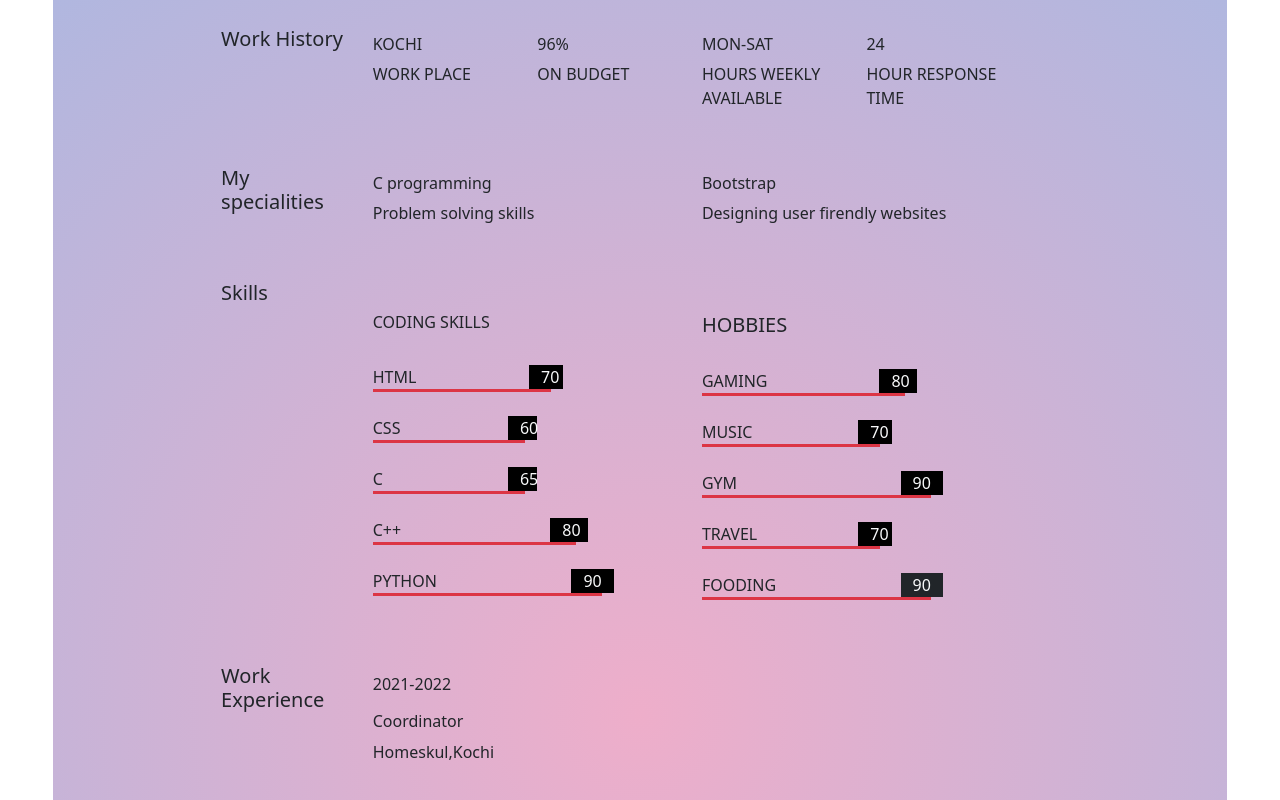
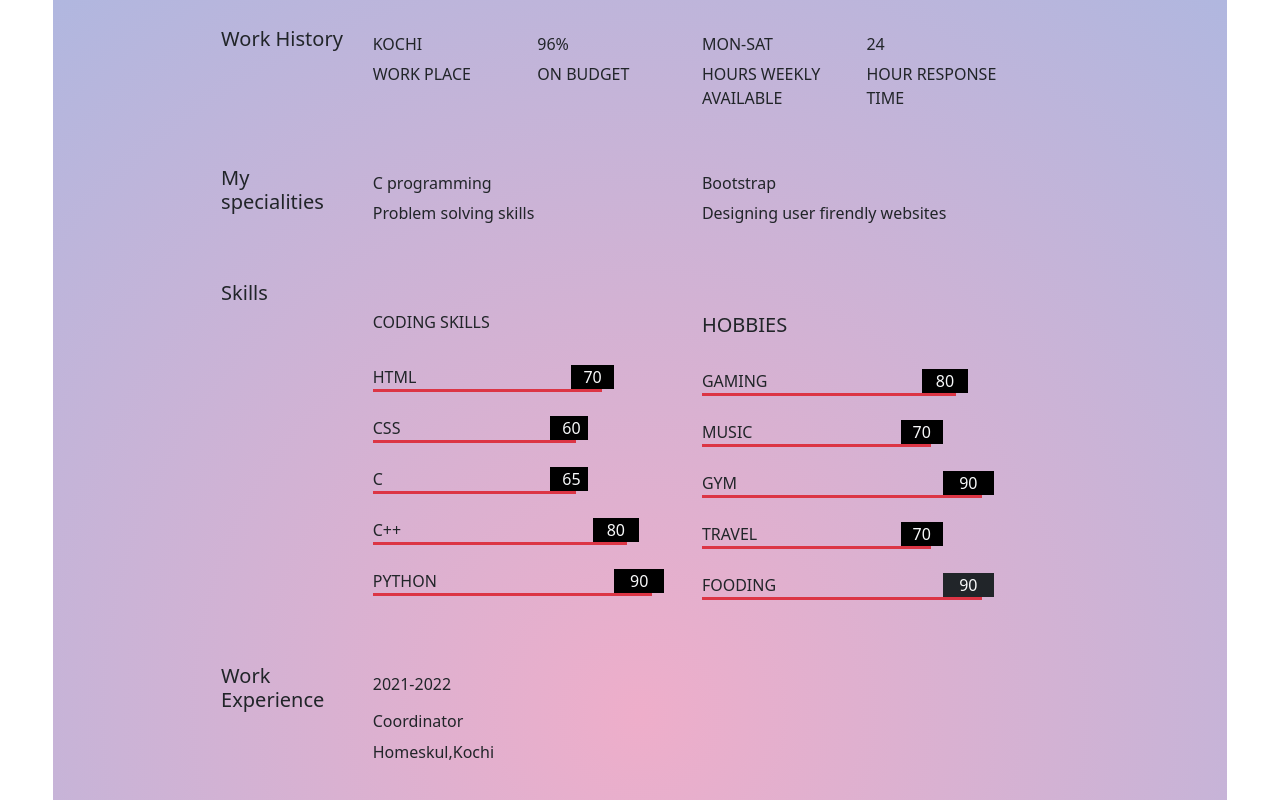
Before and after one commit to abhiram8898/Profiletemplate, a plain HTML site: page index.html in a window 1280 px wide. Shown: the part 555-1355 px from the top of the page. Drawn offline with nearby package versions, Linux system fonts and the light colour scheme.

Commit message:
second commit

```diff
--- a/index.html
+++ b/index.html
@@ -146,7 +146,7 @@
                             <h6>CODING SKILLS</h6>
 
                             <div
-                                class="col-7 pt-4 border border-3 border-top-0 border-end-0 border-start-0 border-danger"
+                                class="col-9 pt-4 border border-3 border-top-0 border-end-0 border-start-0 border-danger"
                             >
                                 <div class="row justify-content-between">
                                     <p class="col-3 py-0 my-0">HTML</p>
@@ -159,7 +159,7 @@
                                 </div>
                             </div>
                             <div
-                                class="col-6 pt-4 border border-3 border-top-0 border-end-0 border-start-0 border-danger"
+                                class="col-8 pt-4 border border-3 border-top-0 border-end-0 border-start-0 border-danger"
                             >
                                 <div class="row justify-content-between">
                                     <p class="col-3 py-0 my-0">CSS</p>
@@ -172,7 +172,7 @@
                             </div>
 
                             <div
-                                class="col-6 pt-4 border border-3 border-top-0 border-end-0 border-start-0 border-danger"
+                                class="col-8 pt-4 border border-3 border-top-0 border-end-0 border-start-0 border-danger"
                             >
                                 <div class="row justify-content-between">
                                     <p class="col-3 py-0 my-0">C</p>
@@ -184,7 +184,7 @@
                                 </div>
                             </div>
                             <div
-                                class="col-8 pt-4 border border-3 border-top-0 border-end-0 border-start-0 border-danger"
+                                class="col-10 pt-4 border border-3 border-top-0 border-end-0 border-start-0 border-danger"
                             >
                                 <div class="row justify-content-between">
                                     <p class="col-3 py-0 my-0">C++</p>
@@ -196,7 +196,7 @@
                                 </div>
                             </div>
                             <div
-                                class="col-9 pt-4 border border-3 border-top-0 border-end-0 border-start-0 border-danger"
+                                class="col-11 pt-4 border border-3 border-top-0 border-end-0 border-start-0 border-danger"
                             >
                                 <div class="row justify-content-between">
                                     <p class="col-3 py-0 my-0">PYTHON</p>
@@ -211,7 +211,7 @@
                         <div class="col-12 col-md-6 py-4">
                             <h5>HOBBIES</h5>
                             <div
-                                class="col-8 pt-4 border border-3 border-top-0 border-end-0 border-start-0 border-danger"
+                                class="col-10 pt-4 border border-3 border-top-0 border-end-0 border-start-0 border-danger"
                             >
                                 <div class="row justify-content-between">
                                     <p class="col-3 py-0 my-0">GAMING</p>
@@ -223,7 +223,7 @@
                                 </div>
                             </div>
                             <div
-                                class="col-7 pt-4 border border-3 border-top-0 border-end-0 border-start-0 border-danger"
+                                class="col-9 pt-4 border border-3 border-top-0 border-end-0 border-start-0 border-danger"
                             >
                                 <div class="row justify-content-between">
                                     <p class="col-3 py-0 my-0">MUSIC</p>
@@ -235,7 +235,7 @@
                                 </div>
                             </div>
                             <div
-                                class="col-9 pt-4 border border-3 border-top-0 border-end-0 border-start-0 border-danger"
+                                class="col-11 pt-4 border border-3 border-top-0 border-end-0 border-start-0 border-danger"
                             >
                                 <div class="row justify-content-between">
                                     <p class="col-3 py-0 my-0">GYM</p>
@@ -247,7 +247,7 @@
                                 </div>
                             </div>
                             <div
-                                class="col-7 pt-4 border border-3 border-top-0 border-end-0 border-start-0 border-danger"
+                                class="col-9 pt-4 border border-3 border-top-0 border-end-0 border-start-0 border-danger"
                             >
                                 <div class="row justify-content-between">
                                     <p class="col-3 py-0 my-0">TRAVEL</p>
@@ -259,7 +259,7 @@
                                 </div>
                             </div>
                             <div
-                                class="col-9 pt-4 border border-3 border-top-0 border-end-0 border-start-0 border-danger"
+                                class="col-11 pt-4 border border-3 border-top-0 border-end-0 border-start-0 border-danger"
                             >
                                 <div class="row justify-content-between">
                                     <p class="col-3 py-0 my-0">FOODING</p>
```
